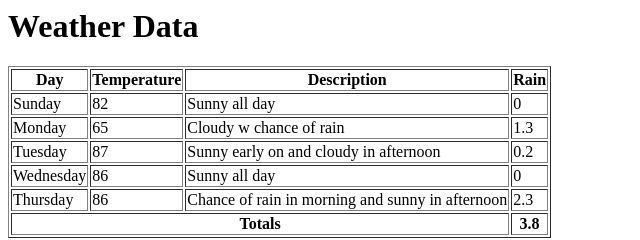
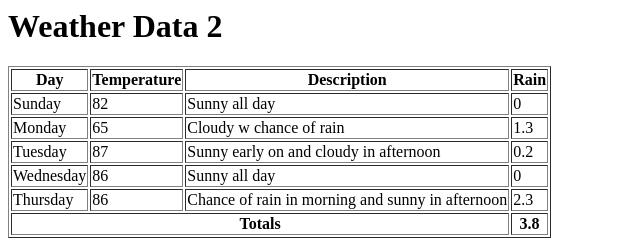
Before and after one commit to jakecyr/Tutorial, a plain HTML site: page index.html in a window 1280 px wide. Shown: the full height of the page, 0-640 px from the left. Drawn offline with nearby package versions, Linux system fonts and the light colour scheme.

Commit message:
Add version number to index.html file

```diff
--- a/index.html
+++ b/index.html
@@ -1,5 +1,5 @@
 <main ng-app="mainApp" ng-controller="mainController">
-	<h1>Weather Data</h1>
+	<h1>Weather Data 2</h1>
 	<table border="1">
 		<thead>
 			<th>Day</th>
```
